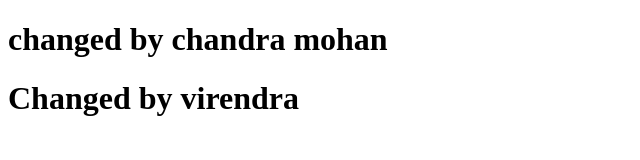
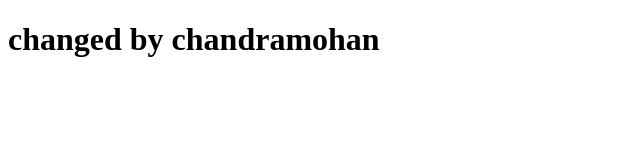
Before and after one commit to chandramohanp2/github-learning, a plain HTML site: page index.html in a window 1280 px wide. Shown: the whole page, without its empty margins (0-640 px from the left). Drawn offline with Linux system fonts and the light colour scheme.

Commit message:
Revert "added one more h1"
This reverts commit 7d2a9effc01426a8238fd75ee41a393c0d2b1980.

```diff
--- a/index.html
+++ b/index.html
@@ -7,7 +7,6 @@
     <title>Document</title>
   </head>
   <body>
-    <h1>changed by chandra mohan</h1>
-    <h1>Changed by virendra</h1>
+    <h1>changed by chandramohan</h1>
   </body>
 </html>
```
